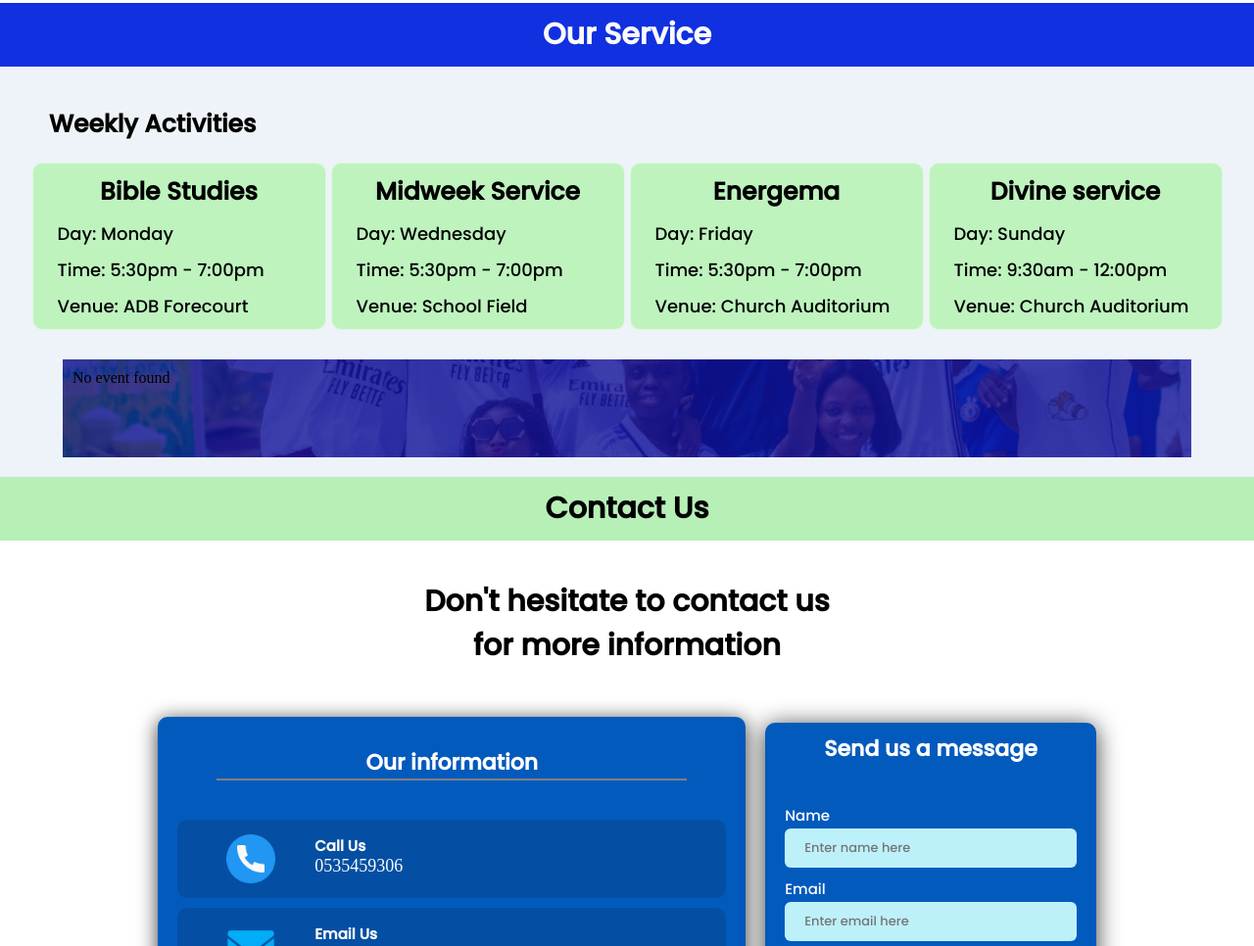
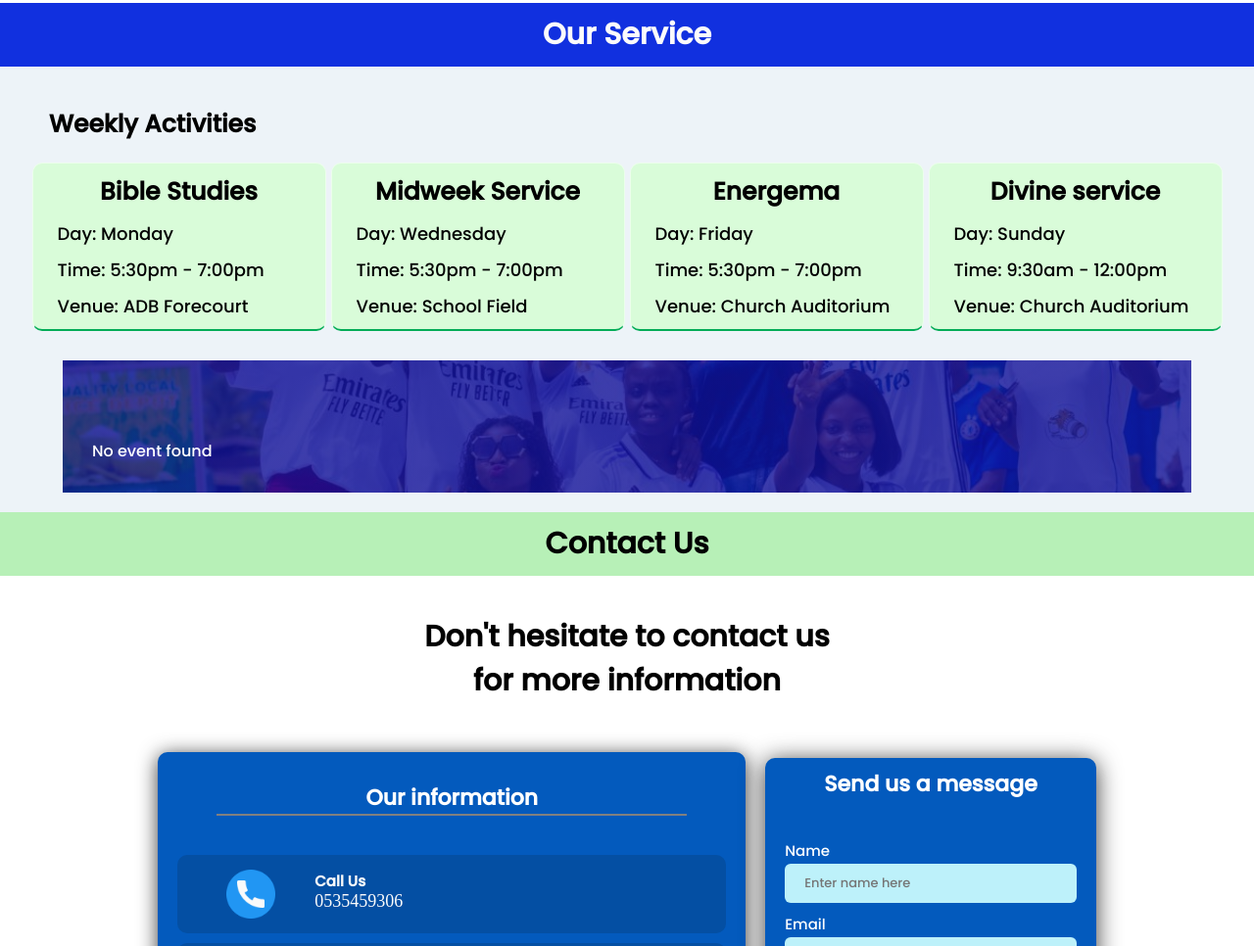
Before and after one commit to Mccodenetworks/casa-ktu, a plain HTML site: page index.html in a window 1280 px wide. Shown: the part 3608-4574 px from the top of the page at 98% size. Drawn offline with Linux system fonts and the light colour scheme.

Commit message:
Update style.css

```diff
--- a/style.css
+++ b/style.css
@@ -757,9 +757,10 @@ margin-top: 5px;
 .programs{
     width: 300px;
     height: auto;
-    background: rgb(190, 243, 190);
+    background: rgb(217, 252, 217);
     border-radius: 10px;
     border: 1px solid rgb(255,255,255,0.5);
+    border-bottom: #03ac57 2px solid;
 
 }
 
@@ -782,7 +783,7 @@ margin-top: 5px;
 
 .event{
     max-width: 90%;
-    height: 100px;
+    height: auto;
     background-image: linear-gradient(rgba(13, 13, 151, 0.8), rgba(13, 13, 151, 0.8)), url(icons/bck1.jpg);
     margin: 20px 5%;
     background-size: cover;
@@ -798,13 +799,14 @@ margin-top: 5px;
 }
 
 /*this text can be updated with the upcoming event/programs */
-/*.event p{
+.event p{
     color: white;
     font-family: poppins;
-    margin-top: 30px;
+    margin-top: 70px;
+    margin-bottom: 20px;
     margin-left: 20px;
 }
-    */
+
 
 .banner-show{
     width: 90%;
@@ -941,6 +943,7 @@ margin-top: 5px;
     background: rgb(4, 79, 163);
     padding: 0px 20px;
     margin-bottom: 10px;
+    text-decoration: none;
 }
 
 .box-details img{
@@ -1167,6 +1170,7 @@ footer{
 .footer-inform p, .footer-inform2 p, .footer-inform3 p{
     font-size: 16px;
     margin-bottom: 5px;
+    text-decoration: none;
 }
 
 
@@ -1333,12 +1337,13 @@ to 100%{
 
 
 .me h3{
-  color: rgb(4, 4, 165);
+    color: rgb(4, 4, 165);
     font-size: 16PX;
     font-family: poppins;
     font-weight: bold;
     display: inline-block;
     margin: 10px;
+
 }
 
 }
```
